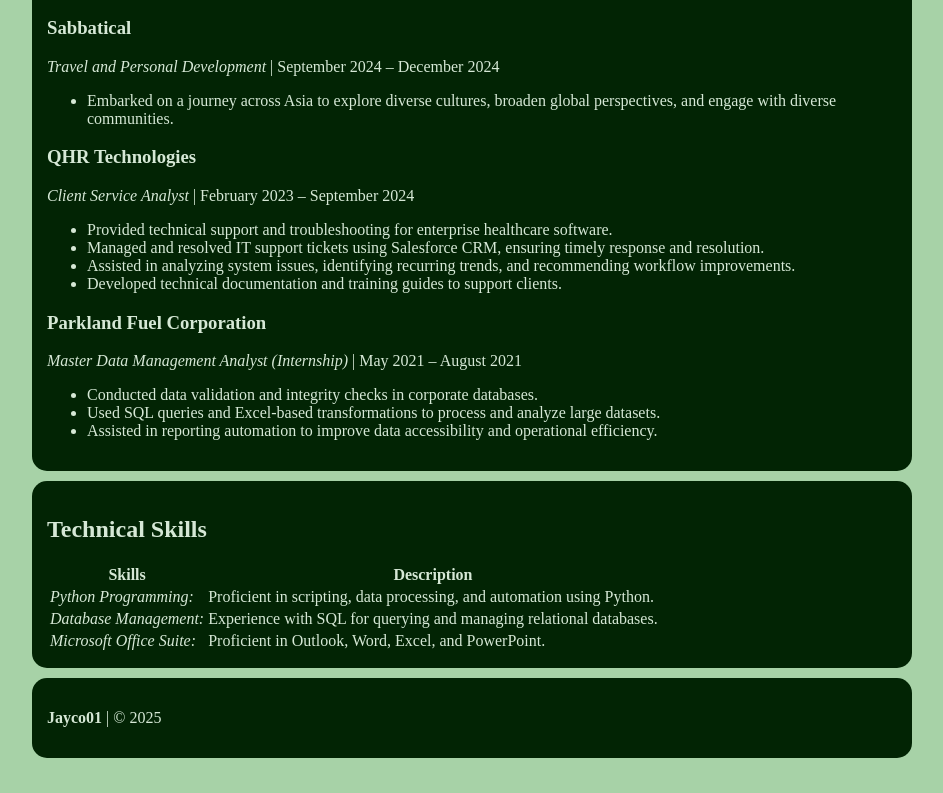
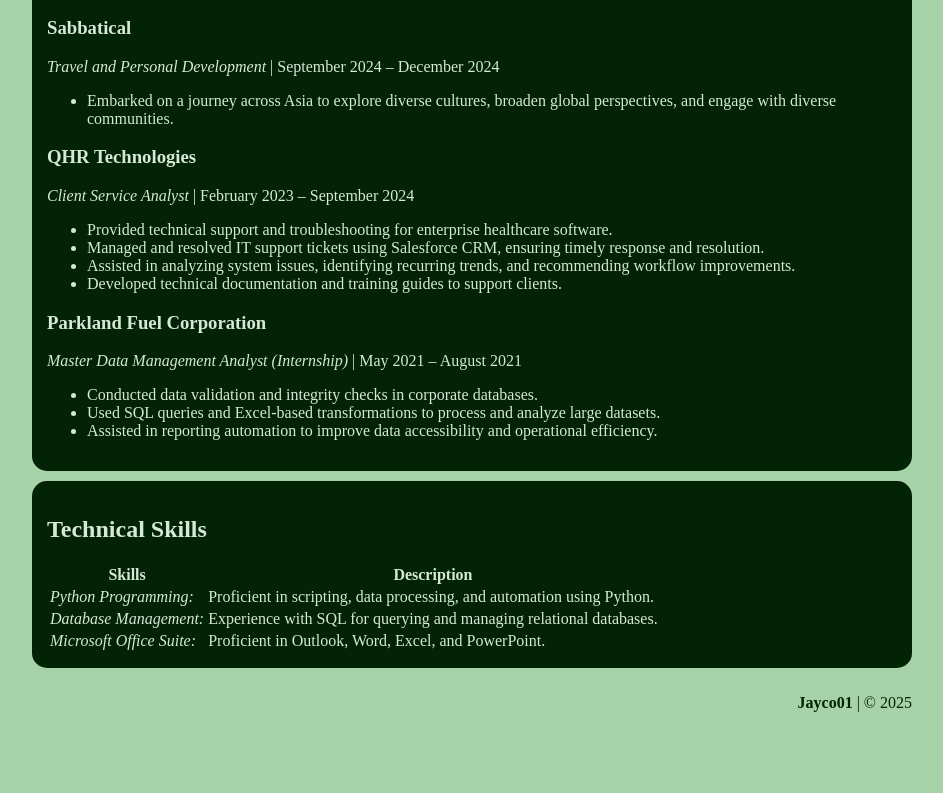
Before and after one commit to jayco01/resume, a plain HTML site: page index.html in a window 1280 px wide. Shown: the part 571-1364 px from the top of the page, without its empty margins (168-1111 px from the left). After the commit the page ends 1334 px from the top, so only its background shows below. Drawn offline with Linux system fonts and the light colour scheme.

Commit message:
removed background color of footer and align it to the end

```diff
--- a/styles/styles.css
+++ b/styles/styles.css
@@ -58,10 +58,14 @@
 }
 
 footer {
-    background-color:rgb(2, 36, 4);
-    padding: 15px;
+    display:flex;
+    justify-content: end;
+    align-items: end;
     margin: 10px;
-    border-radius: 15px;
+}
+
+footer p {
+    color:rgb(2, 36, 4);
 }
 
 h1, h2, h3, p, li, table, a {
```
